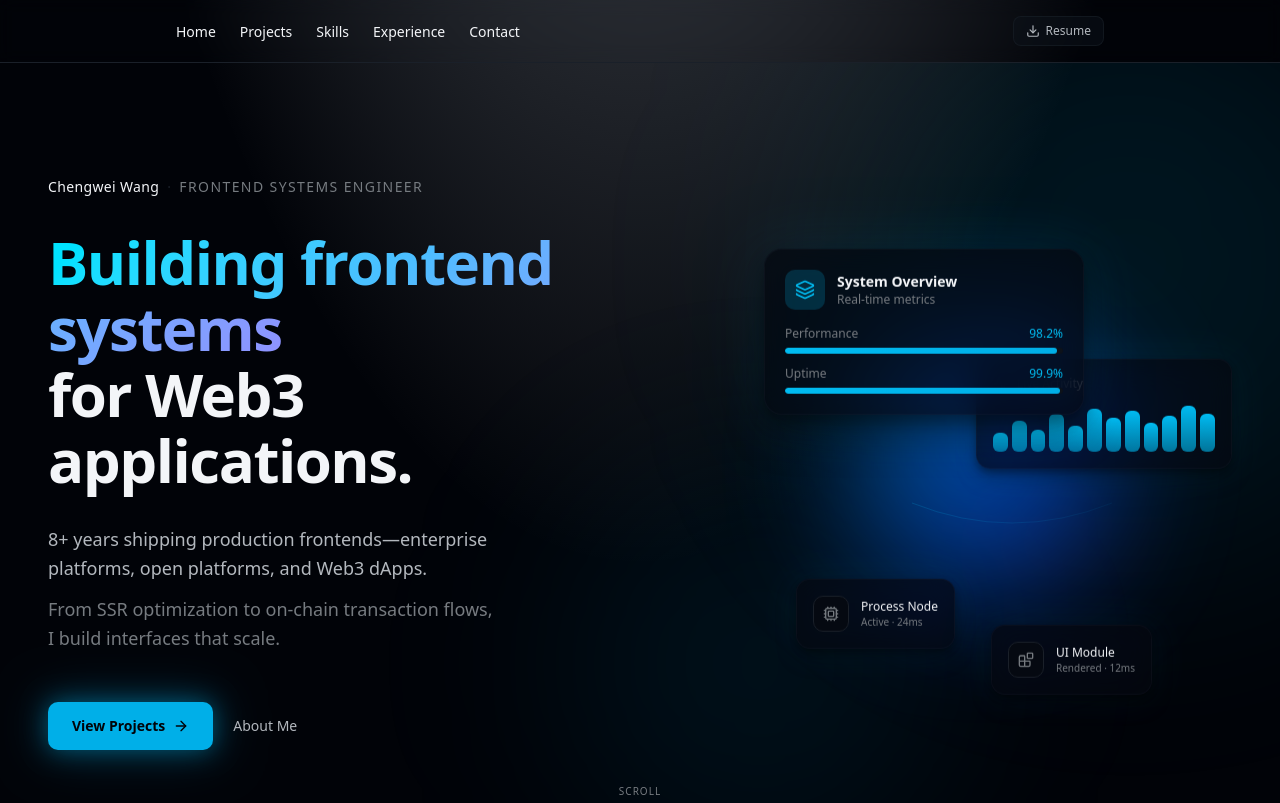
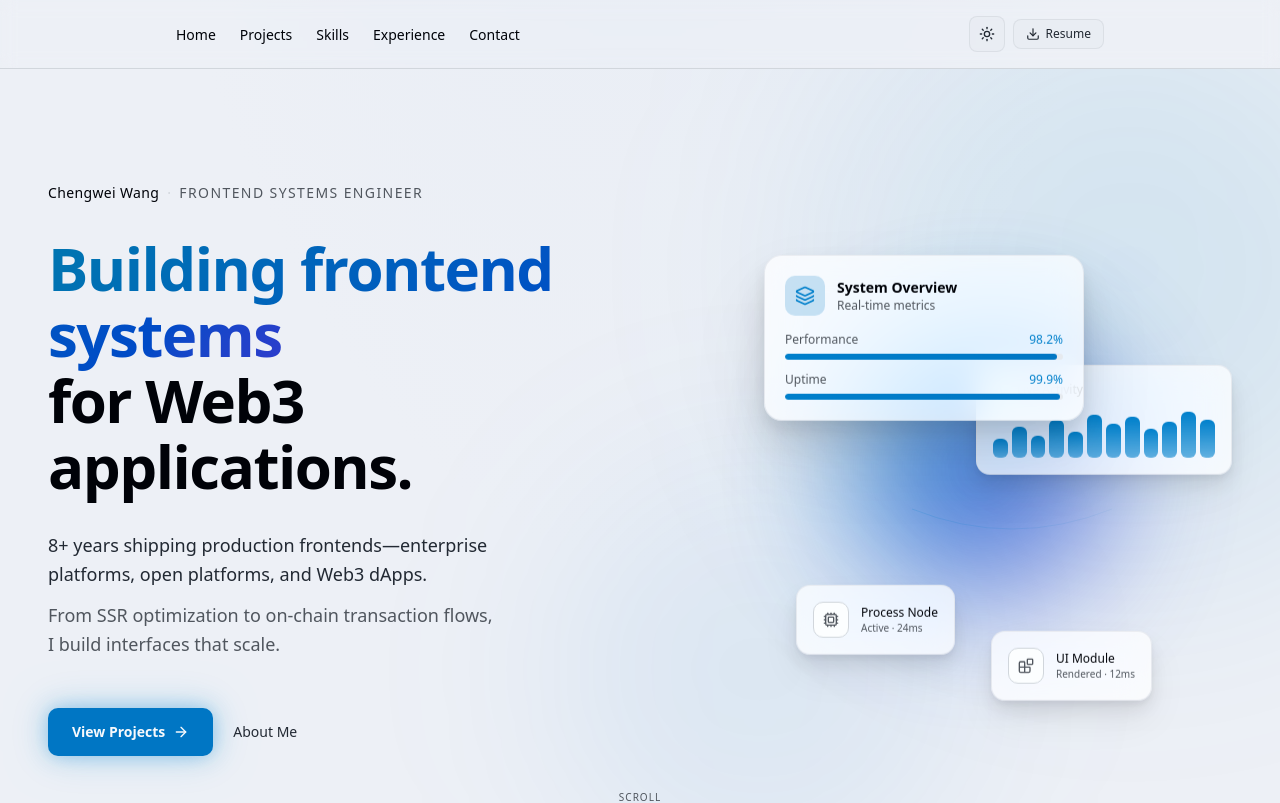
Before and after one commit to wangchengwei0122/Portfolio, a Next.js app: page / in a window 1280 px wide. Shown: the top 803 px of the page. Built offline with nearby package versions, Linux system fonts and the light colour scheme.

Commit message:
feat(theme): add light/dark mode toggle

```diff
--- a/app/globals.css
+++ b/app/globals.css
@@ -310,6 +310,29 @@
 
   html {
     scroll-behavior: smooth;
+    color-scheme: dark;
+  }
+
+  html:not(.dark) {
+    color-scheme: light;
+  }
+
+  /* Theme transition */
+  html,
+  html *,
+  html *::before,
+  html *::after {
+    transition-property: background-color, border-color, color, fill, stroke, box-shadow;
+    transition-duration: 200ms;
+    transition-timing-function: ease-out;
+  }
+
+  /* Disable transitions on page load */
+  html.no-transitions,
+  html.no-transitions *,
+  html.no-transitions *::before,
+  html.no-transitions *::after {
+    transition: none !important;
   }
 
   body {
--- a/app/layout.tsx
+++ b/app/layout.tsx
@@ -4,9 +4,16 @@ import Footer from "../components/layout/Footer"
 import "./globals.css"
 
 export const metadata: Metadata = {
-  title: "Portfolio",
-  description: "Personal portfolio",
+  title: "Chengwei Wang | Frontend Systems Engineer",
+  description: "Frontend Systems Engineer specializing in Web3 and data-intensive interfaces",
 }
+
+const themeInitScript = `
+(function() {
+  const theme = localStorage.getItem('theme') || 'dark';
+  document.documentElement.classList.toggle('dark', theme === 'dark');
+})();
+`
 
 export default function RootLayout({
   children,
@@ -14,8 +21,11 @@ export default function RootLayout({
   children: React.ReactNode
 }>) {
   return (
-    <html lang="en">
-      <body className="dark bg-canvas text-primary antialiased">
+    <html lang="en" suppressHydrationWarning>
+      <head>
+        <script dangerouslySetInnerHTML={{ __html: themeInitScript }} />
+      </head>
+      <body className="bg-canvas text-primary antialiased">
         <Header />
         <main>{children}</main>
         <Footer />
--- a/components/layout/Header.tsx
+++ b/components/layout/Header.tsx
@@ -1,4 +1,7 @@
-import { Download } from "lucide-react"
+"use client"
+
+import { useState, useEffect } from "react"
+import { Download, Sun, Moon } from "lucide-react"
 import {
   NavigationMenu,
   NavigationMenuItem,
@@ -7,6 +10,22 @@ import {
 } from "@/components/ui/navigation-menu"
 
 export default function Header() {
+  const [isDark, setIsDark] = useState(true)
+  const [mounted, setMounted] = useState(false)
+
+  useEffect(() => {
+    setMounted(true)
+    const theme = localStorage.getItem("theme") || "dark"
+    setIsDark(theme === "dark")
+  }, [])
+
+  const toggleTheme = () => {
+    const newTheme = isDark ? "light" : "dark"
+    setIsDark(!isDark)
+    document.documentElement.classList.toggle("dark", !isDark)
+    localStorage.setItem("theme", newTheme)
+  }
+
   const linkClassName =
     "relative text-sm font-medium leading-normal text-primary transition-colors hover:text-accent focus-visible:text-accent focus-visible:outline focus-visible:outline-2 focus-visible:outline-offset-4 focus-visible:outline-current after:absolute after:-bottom-2 after:left-0 after:h-px after:w-full after:origin-left after:scale-x-0 after:bg-accent after:transition-transform after:duration-300 after:ease-out hover:after:scale-x-100 focus-visible:after:scale-x-100"
 
@@ -48,7 +67,26 @@ export default function Header() {
           </NavigationMenu>
         </nav>
 
-        {/* Right: Resume Download */}
+        {/* Right: Theme Toggle + Resume Download */}
+        <div className="flex items-center gap-2">
+          {/* Theme Toggle */}
+          <button
+            onClick={toggleTheme}
+            aria-label={isDark ? "Switch to light mode" : "Switch to dark mode"}
+            className="flex size-9 items-center justify-center rounded-md border border-border/60 bg-muted/50 text-secondary-foreground transition-colors hover:border-accent/40 hover:bg-muted hover:text-primary"
+          >
+            {mounted ? (
+              isDark ? (
+                <Sun className="size-4" />
+              ) : (
+                <Moon className="size-4" />
+              )
+            ) : (
+              <span className="size-4" />
+            )}
+          </button>
+
+          {/* Resume Download */}
           <a
             href="/resume/Chengwei_Wang_Resume.pdf"
             download
@@ -59,6 +97,7 @@ export default function Header() {
             <span className="sm:hidden">CV</span>
           </a>
         </div>
+      </div>
     </header>
   )
 }
```
Lines whose indentation alone changed are shown as unchanged.
